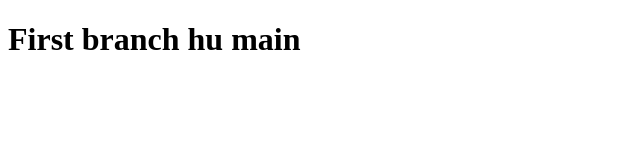
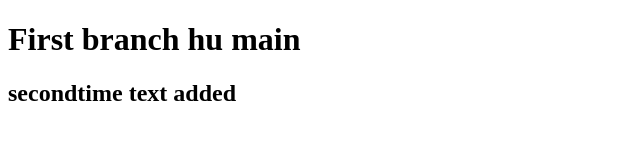
Before and after one commit to dharmeshgohil-advant/latest, a plain HTML site: page first.html in a window 1280 px wide. Shown: the whole page, without its empty margins (0-640 px from the left). Drawn offline with Linux system fonts and the light colour scheme.

Commit message:
text added

```diff
--- a/first.html
+++ b/first.html
@@ -7,5 +7,6 @@
   </head>
   <body>
     <h1>First branch hu main</h1>
+    <h2>secondtime text added</h2>
   </body>
 </html>
```
